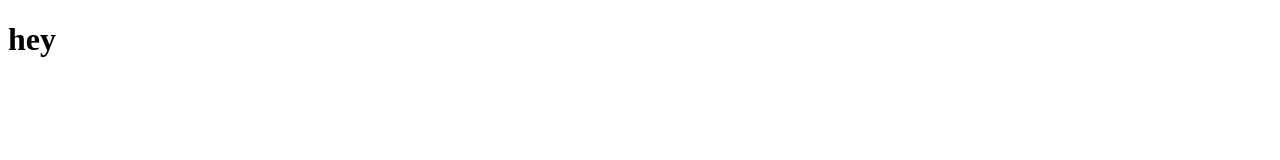
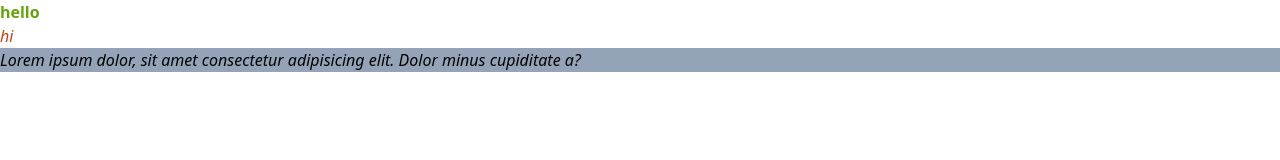
Before and after one commit to najiatarin12345/TTailwind, a plain HTML site: page index.html in a window 1280 px wide. Drawn offline with nearby package versions, Linux system fonts and the light colour scheme.

Commit message:
font style

```diff
--- a/index.html
+++ b/index.html
@@ -1,11 +1,18 @@
 <!DOCTYPE html>
 <html lang="en">
+
 <head>
     <meta charset="UTF-8">
     <meta name="viewport" content="width=device-width, initial-scale=1.0">
-    <title>Document</title>
+    <title>TGTailwind</title>
+    <script src="https://cdn.tailwindcss.com"></script>
 </head>
+
 <body>
-    <h1 class="bg-slate-300	">hey</h1>
+    <h1 class="text-lime-600 font-bold">hello</h1>
+    <h3 class="text-orange-700 italic">hi</h3>
+    <p class="bg-slate-400 italic">Lorem ipsum dolor, sit amet consectetur adipisicing elit. Dolor minus cupiditate a?</p>
+
 </body>
+
 </html>
```
